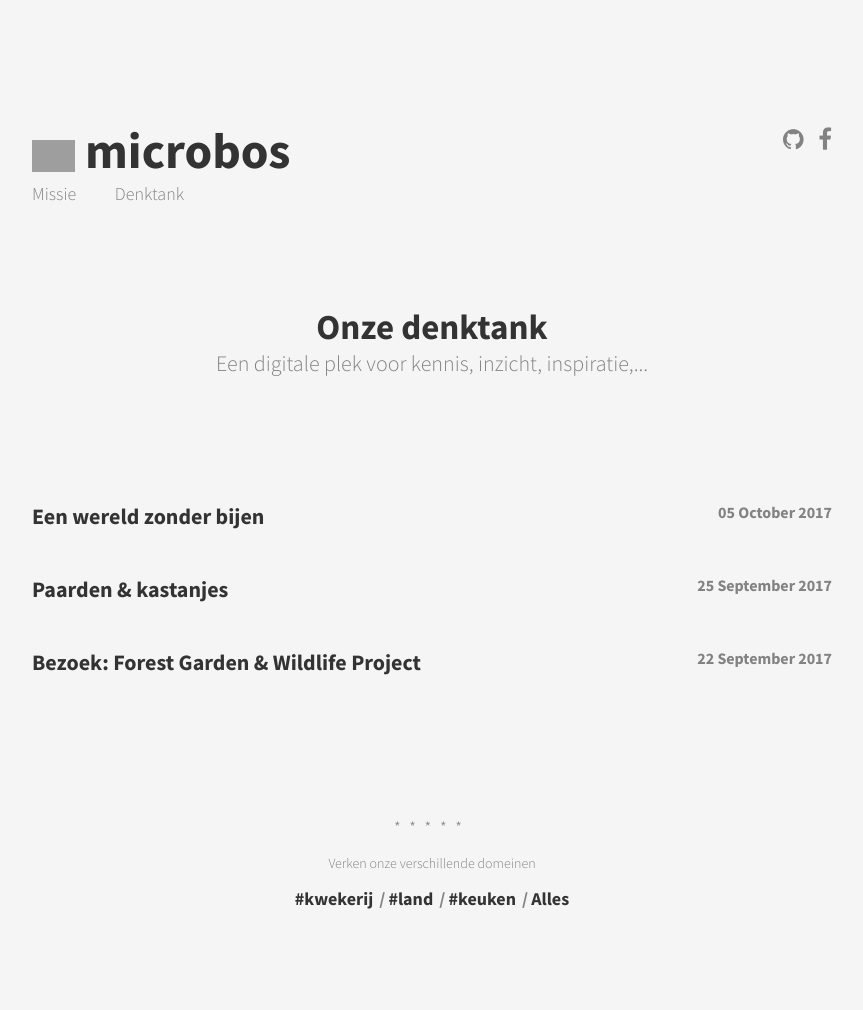
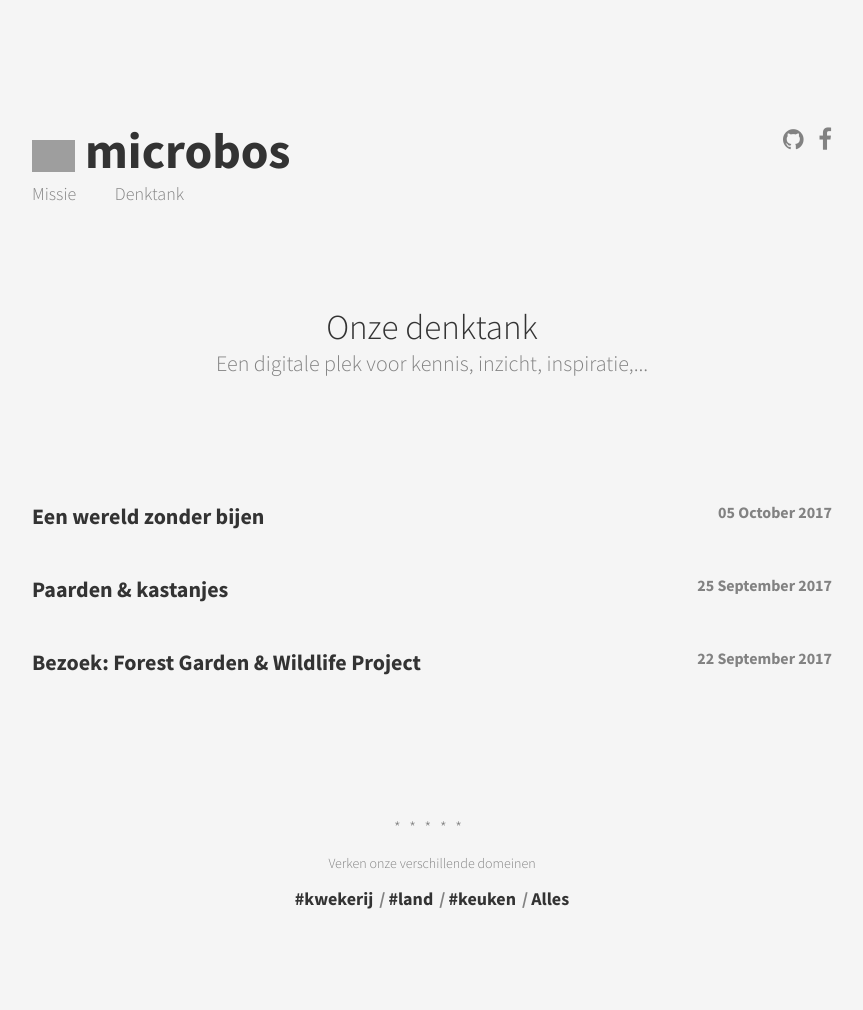
Before and after one commit to SimonBoury/microbos, a Jekyll site: the page built from index.html, in a window 1280 px wide. Shown: the whole page, without its empty margins (208-1071 px from the left). Built offline with Jekyll 4.4.1, drawn with Linux system fonts in a browser that asks for light colours; grey boxes are pictures that could not be loaded.

Commit message:
Update _default.scss

```diff
--- a/_sass/_default.scss
+++ b/_sass/_default.scss
@@ -7,6 +7,7 @@
 body {
 
     font-family: 'Source Sans Pro', sans-serif;
+    font-weight: 300;
     color: $iron;
     background-color: $dorian;
 }
@@ -58,7 +59,7 @@ blockquote {
         display: inline;
         font-size: 20px;
         color: $cloudy;
-        font-weight: 400;
+        font-weight: 300;
         &:before { content: "“ "; }
         &:after { content: " ”"; }
     }
@@ -94,7 +95,7 @@ strong {
     float: left;
     font-family: 'Source Sans Pro', sans-serif;
     font-size: 50px;
-    font-weight: 800;
+    font-weight: 700;
     color: $iron;
 }
 
@@ -117,7 +118,7 @@ strong {
 }
 
 .menu__entry a {
-    font-weight: 400;
+    font-weight: 300;
 }
 
 .social-links {
@@ -140,12 +141,12 @@ strong {
 }
 
 .page-title__text {
-    font-weight: semi-bold;
+    font-weight: 500;
     font-size: 35px;
 }
 
 .page-title__subtitle {
-    font-weight: 400;
+    font-weight: 300;
     font-size: 22px;
     color: $cloudy;
 }
```
